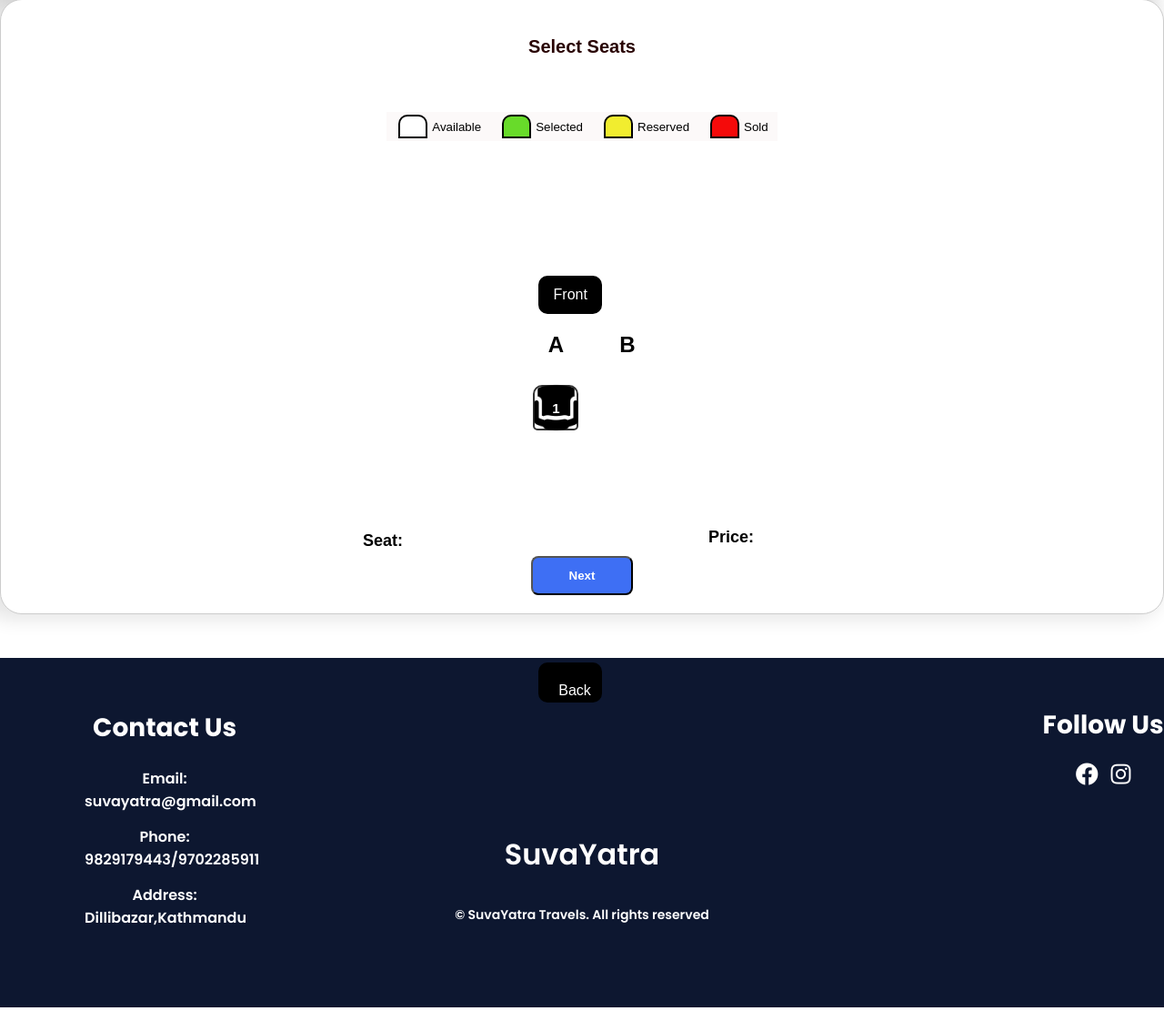
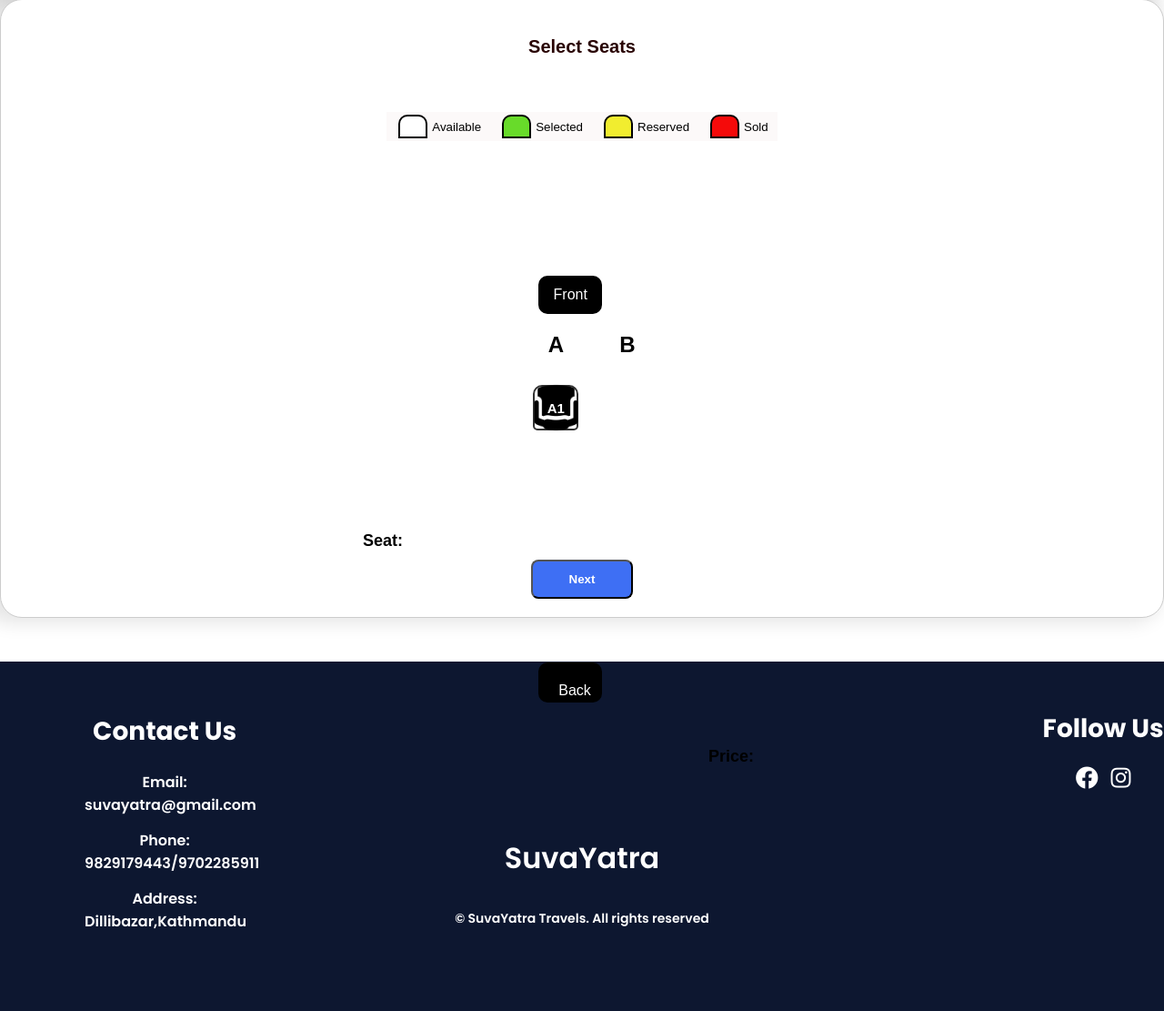
Before and after one commit to Priyanka-Kadel/Bus-Ticket-Booking-System, a Django app: page /backend/seats/1/ in a window 1280 px wide; the page is wider, and only the part inside the window is pictured. Shown: the part 371-1482 px from the top of that part at 91% size. Run offline with Django 5.2, Linux system fonts and the light colour scheme; tables that the repository leaves empty hold one stand-in row (values such as "Sample post").

Commit message:
show seat number in seats and text

```diff
--- a/backend_crud/models.py
+++ b/backend_crud/models.py
@@ -86,7 +86,7 @@ class BusSeatStatus(models.Model):
                 raise ValidationError("Cannot add more seats than the total seat")
 
     class Meta:
-        ordering = ['seat_number']
+        ordering = ['seat_side','seat_number']
 
 
 
--- a/static/css/seats.css
+++ b/static/css/seats.css
@@ -752,11 +752,14 @@ a:hover{
     color: black;
     font-size: 18px;
     text-align: center;
-    margin-top: -45px;
     padding: 10px;
     margin-left: 328px;
     width: 70px;
     border:bold;
+    position: absolute;
+    margin-top: 791px;
+
+
     font-weight: var(--font-semi);
   }
   .next-button {
--- a/templates/seats.html
+++ b/templates/seats.html
@@ -164,7 +164,7 @@
                         <div class="row">
                             {% for seat in side_a %}
                                 <div class="seat{% if seat.available %} available {% else %}{% if seat.booked %} sold{% else %} not-available{% endif %}{% endif %}" data-seat="{{ seat.id }}" style="position: relative;">
-                                    <span class="seat-number" style="opacity: 10; position: absolute; top: 50%; left: 50%; transform: translate(-50%, -50%); color:#fff; font-size:15px; font-weight:bold; z-index: 1;">{{ seat.seat_number }}</span>
+                                    <span class="seat-number" style="opacity: 10; position: absolute; top: 50%; left: 50%; transform: translate(-50%, -50%); color:#fff; font-size:15px; font-weight:bold; z-index: 1;">{{ seat.seat_side }}{{ seat.seat_number }}</span>
 
                                     <img src="/static/images/seaticon.png" alt="Seat Icon">
                                 </div>
@@ -176,7 +176,7 @@
                         <div class="row">
                             {% for seat in side_b %}
                                 <div class="seat{% if seat.available %} available {% else %}{% if seat.booked %} sold{% else %} not-available{% endif %}{% endif %}" data-seat="{{ seat.id }}" style="position: relative;">
-                                    <span class="seat-number" style="opacity: 10; position: absolute; top: 50%; left: 50%; transform: translate(-50%, -50%); color:#fff; font-size:15px; font-weight:bold; z-index: 1;">{{ seat.seat_number }}</span>
+                                    <span class="seat-number" style="opacity: 10; position: absolute; top: 50%; left: 50%; transform: translate(-50%, -50%); color:#fff; font-size:15px; font-weight:bold; z-index: 1;">{{ seat.seat_side }}{{ seat.seat_number }}</span>
                                     <img src="/static/images/seaticon.png" alt="Seat Icon">
                                 </div>
                             {% endfor %}
@@ -314,6 +314,7 @@ navLink.forEach(n => n.addEventListener('click', linkAction))
                     console.log('ajax requested.')
                     console.log(selectedSeatNumbersBackend)
 
+
                     $.ajax({
                       type: 'POST',
                       url: '/backend/details/',  // Replace with your actual URL
```
